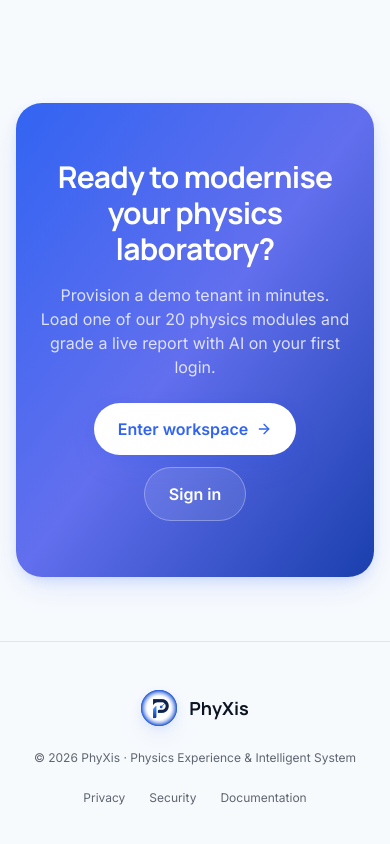
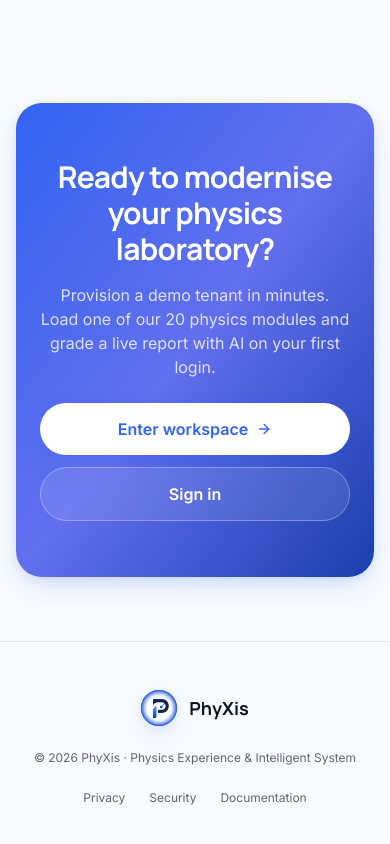
Before and after one commit to kemal-faza/phyxis, a Next.js app: page / in a window 390 px wide. Shown: the part 2525-3369 px from the top of the page. Built offline with nearby package versions, Linux system fonts and the light colour scheme.

Commit message:
feat: responsive landing CTA and footer

```diff
--- a/features/landing/components/CTASection.tsx
+++ b/features/landing/components/CTASection.tsx
@@ -15,16 +15,16 @@ export function CTASection() {
 						physics modules and grade a live report with AI on your
 						first login.
 					</p>
-					<div className="mt-6 flex flex-wrap justify-center gap-3">
+					<div className="mt-6 flex flex-col gap-3 sm:flex-row sm:justify-center">
 						<Button
-							className="bg-white text-primary hover:bg-white/90"
+							className="w-full bg-white text-primary hover:bg-white/90 sm:w-auto"
 							icon={<ArrowRight size={16} />}
 							href="/login">
 							Enter workspace
 						</Button>
 						<Button
 							variant="outline"
-							className="border-white/30 bg-white/10 text-white hover:bg-white/20"
+							className="w-full border-white/30 bg-white/10 text-white hover:bg-white/20 sm:w-auto"
 							href="/login">
 							Sign in
 						</Button>
--- a/features/landing/components/LandingFooter.tsx
+++ b/features/landing/components/LandingFooter.tsx
@@ -23,7 +23,7 @@ export function LandingFooter() {
 					&copy; {new Date().getFullYear()} PhyXis &middot; Physics
 					Experience &amp; Intelligent System
 				</p>
-				<div className="flex gap-6 text-body-sm text-muted">
+				<div className="flex flex-wrap justify-center gap-6 text-body-sm text-muted">
 					<Link
 						href="/login"
 						className="hover:text-foreground">
```
